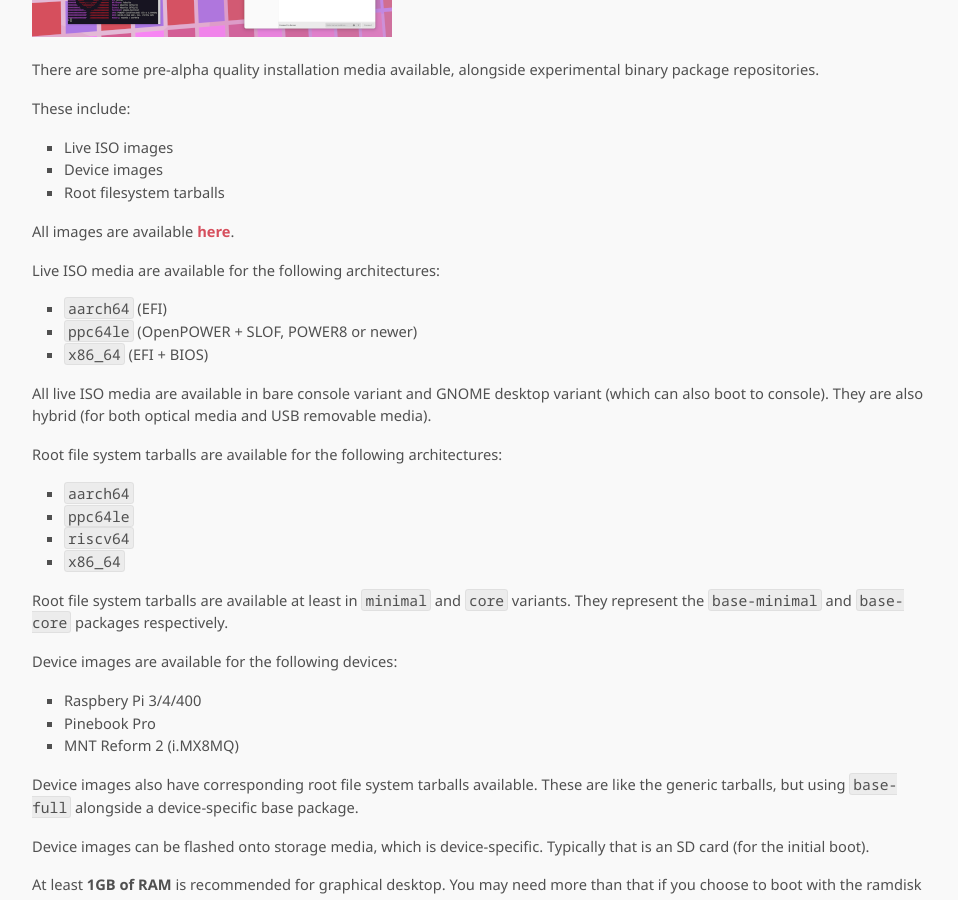
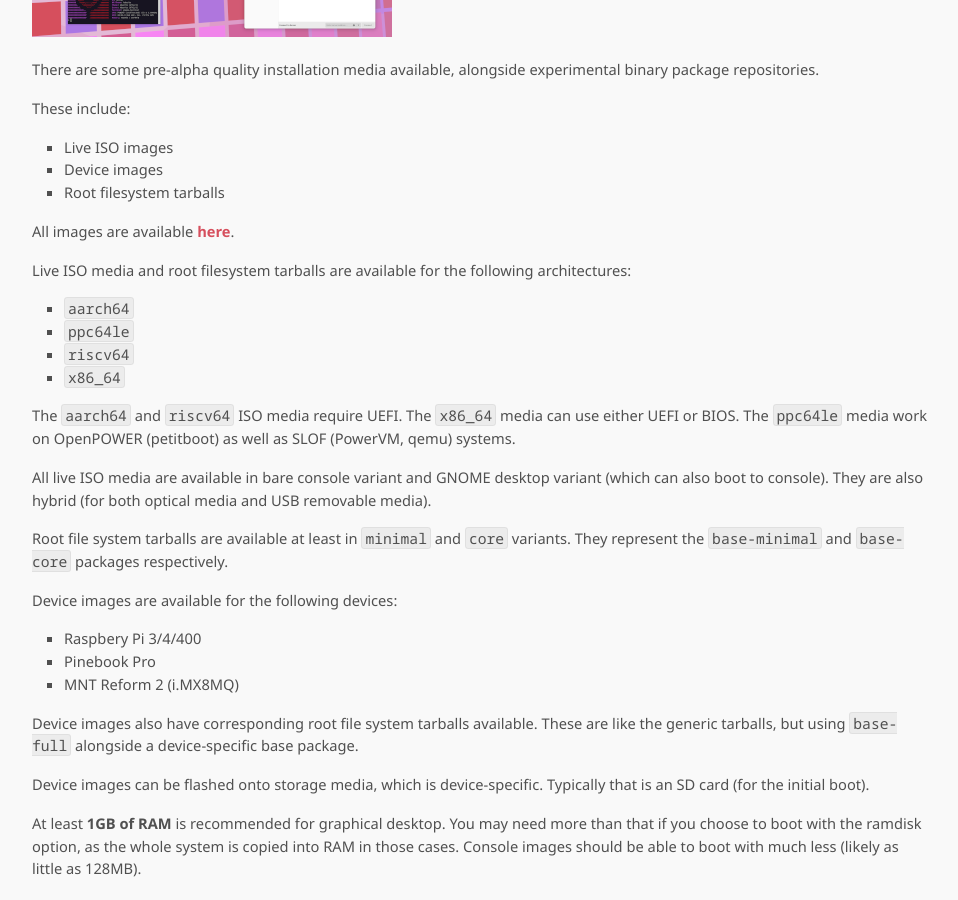
Before and after one commit to chimera-linux/chimera-linux.github.io, a Jekyll site: the page built from downloads/index.md, in a window 1280 px wide and 900 px high, scrolled down 389 px. Shown: the whole window, without its empty margins (160-1118 px from the left). Built offline with Jekyll 4.4.1, drawn with Linux system fonts in a browser that asks for light colours.

Commit message:
update info

```diff
--- a/downloads/index.md
+++ b/downloads/index.md
@@ -16,22 +16,21 @@ These include:
 
 All images are available [here](https://repo.chimera-linux.org/live).
 
-Live ISO media are available for the following architectures:
-
-* `aarch64` (EFI)
-* `ppc64le` (OpenPOWER + SLOF, POWER8 or newer)
-* `x86_64` (EFI + BIOS)
-
-All live ISO media are available in bare console variant and GNOME desktop
-variant (which can also boot to console). They are also hybrid (for both
-optical media and USB removable media).
-
-Root file system tarballs are available for the following architectures:
+Live ISO media and root filesystem tarballs are available for the following
+architectures:
 
 * `aarch64`
 * `ppc64le`
 * `riscv64`
 * `x86_64`
+
+The `aarch64` and `riscv64` ISO media require UEFI. The `x86_64` media can
+use either UEFI or BIOS. The `ppc64le` media work on OpenPOWER (petitboot)
+as well as SLOF (PowerVM, qemu) systems.
+
+All live ISO media are available in bare console variant and GNOME desktop
+variant (which can also boot to console). They are also hybrid (for both
+optical media and USB removable media).
 
 Root file system tarballs are available at least in `minimal` and `core`
 variants. They represent the `base-minimal` and `base-core` packages
```
Also changed, not shown: _posts/2022-10-12-devices.md (+3 -8 lines).
